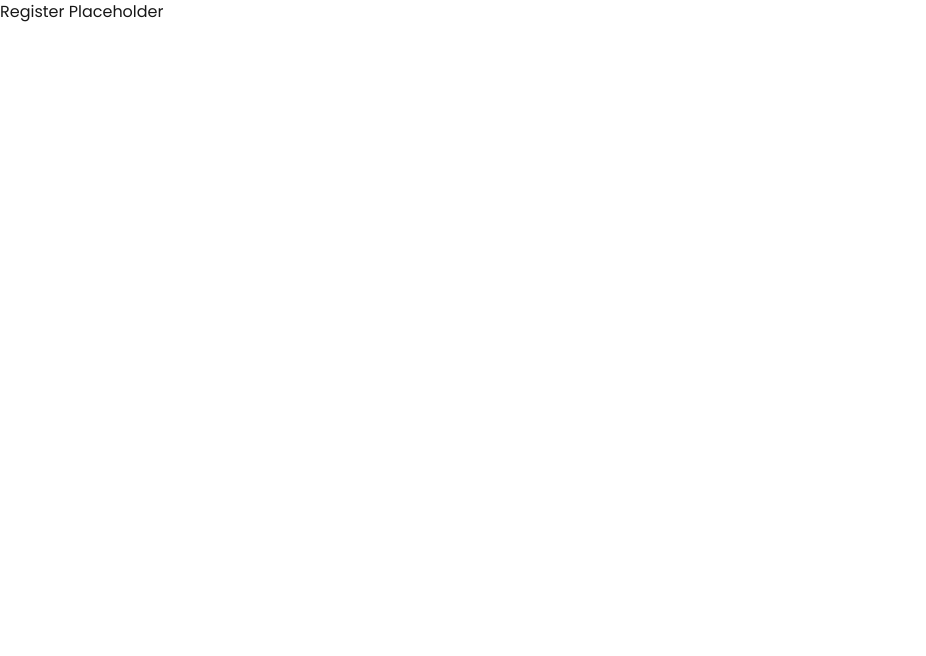
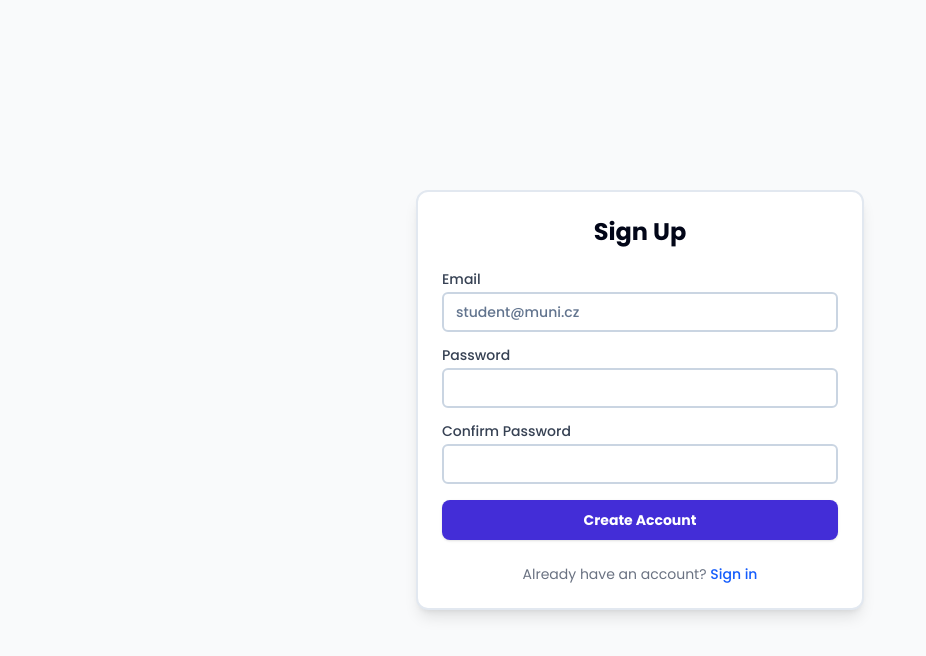
Before and after one commit to Soyoteto/InternTrack_project, a Next.js app: page /register in a window 1280 px wide. Shown: the top 656 px of the page, without its empty margins (0-926 px from the left). Built offline with nearby package versions, Linux system fonts and the light colour scheme.

Commit message:
feat: implement register page, fix auth logic and merge refs

```diff
--- a/src/actions/auth.ts
+++ b/src/actions/auth.ts
@@ -6,6 +6,26 @@ import { db } from '@/db';
 import { users } from '@/db/schema';
 import { eq } from 'drizzle-orm';
 import { type LoginValues } from '@/modules/user/components/login-form/schema';
+import { type RegisterFormValues } from '@/modules/user/components/register-form/schema';
+import crypto from 'crypto';
+
+export const registerUser = async (data: RegisterFormValues) => {
+    const existingUser = await db.select().from(users).where(eq(users.email, data.email));
+
+    if (existingUser.length > 0) {
+        return { error: "Email already exists." };
+    }
+
+    await db.insert(users).values({
+        id: crypto.randomUUID(),
+        email: data.email,
+        password: data.password,
+        name: data.email.split('@')[0],
+        role: 'student',
+    });
+
+    return { success: true };
+};
 
 export const loginUser = async (data: LoginValues) => {
     const result = await db.select().from(users).where(eq(users.email, data.email));
@@ -45,7 +65,7 @@ export const verifySession = async () => {
 
     try {
         return JSON.parse(session);
-    } catch (error) {
+    } catch {
         return null;
     }
 };
--- a/src/app/(auth)/register/page.tsx
+++ b/src/app/(auth)/register/page.tsx
@@ -1 +1,31 @@
-export default function RegisterPage() { return <div>Register Placeholder</div>; }
+import { RegisterForm } from "../../../modules/user/components/register-form/register-form";
+import { Card } from "../../../components/ui/card";
+import Link from "next/link";
+
+export default function RegisterPage() {
+return (
+    <div className="flex min-h-screen w-full items-center justify-center bg-gray-50 p-4">
+        <Card className="w-full max-w-md bg-white p-6 shadow-lg">
+        <div className="mb-6 space-y-1">
+            <h2 className="text-2xl font-bold text-center">
+                Sign Up
+            </h2>
+        </div>
+
+        <div>
+            <RegisterForm />
+
+        <div className="mt-6 text-center text-sm text-gray-500">
+            Already have an account?{" "}
+            <Link
+                href="/login"
+                className="font-medium text-blue-600 hover:text-blue-500 hover:underline"
+            >
+                Sign in
+            </Link>
+            </div>
+        </div>
+        </Card>
+    </div>
+    );
+}
--- a/src/components/form/form-input.tsx
+++ b/src/components/form/form-input.tsx
@@ -13,6 +13,8 @@ export const FormInput = React.forwardRef<HTMLInputElement, FormInputProps>(
     const { register, formState: { errors } } = useFormContext();
     const error = errors[name]?.message as string | undefined;
 
+    const { ref: formRef, ...formProps } = register(name);
+
     return (
       <div className="flex flex-col space-y-1.5 w-full">
         {label && (
@@ -23,7 +25,15 @@ export const FormInput = React.forwardRef<HTMLInputElement, FormInputProps>(
         <Input
           id={name}
           className={cn(error && "border-red-500 focus:ring-red-500", className)}
-          {...register(name)}
+          {...formProps}
+          ref={(e) => {
+            formRef(e);
+            if (typeof ref === "function") {
+              ref(e);
+            } else if (ref) {
+              ref.current = e;
+            }
+          }}
           {...props}
         />
         {error && (
--- /dev/null
+++ b/src/modules/user/components/register-form/register-form.tsx
@@ -0,0 +1,48 @@
+"use client";
+
+import * as React from "react";
+import { useForm, FormProvider } from "react-hook-form";
+import { zodResolver } from "@hookform/resolvers/zod";
+import { useRouter } from "next/navigation";
+import { registerSchema, type RegisterFormValues } from "./schema";
+import { FormInput } from "../../../../components/form/form-input";
+import { SubmitButton } from "../../../../components/form/submit-button";
+import { registerUser } from "../../../../actions/auth";
+
+
+export function RegisterForm() {
+    const router = useRouter();
+    const methods = useForm<RegisterFormValues>({
+    resolver: zodResolver(registerSchema),
+    defaultValues: {
+        email: "",
+        password: "",
+        confirmPassword: "",
+    },
+});
+
+const onSubmit = async (data: RegisterFormValues) => {
+    try {
+        const response = await registerUser(data);
+        if (response?.success) {
+        router.push("/login");
+    }
+    } catch (error) {
+        console.error(error);
+    }
+};
+
+return (
+    <FormProvider {...methods}>
+    <form onSubmit={methods.handleSubmit(onSubmit)} className="space-y-4">
+        <FormInput name="email" label="Email" type="email" placeholder="student@muni.cz" />
+        <FormInput name="password" label="Password" type="password" />
+        <FormInput name="confirmPassword" label="Confirm Password" type="password" />
+
+        <SubmitButton className="w-full">
+            Create Account
+        </SubmitButton>
+    </form>
+    </FormProvider>
+    );
+}
--- /dev/null
+++ b/src/modules/user/components/register-form/schema.ts
@@ -0,0 +1,12 @@
+import { z } from "zod";
+
+export const registerSchema = z.object({
+    email: z.string().email("Please enter a valid email address."),
+    password: z.string().min(6, "Password must be at least 6 characters long."),
+    confirmPassword: z.string()
+}).refine((data) => data.password === data.confirmPassword, {
+    message: "Passwords do not match.",
+    path: ["confirmPassword"],
+});
+
+export type RegisterFormValues = z.infer<typeof registerSchema>;
```
